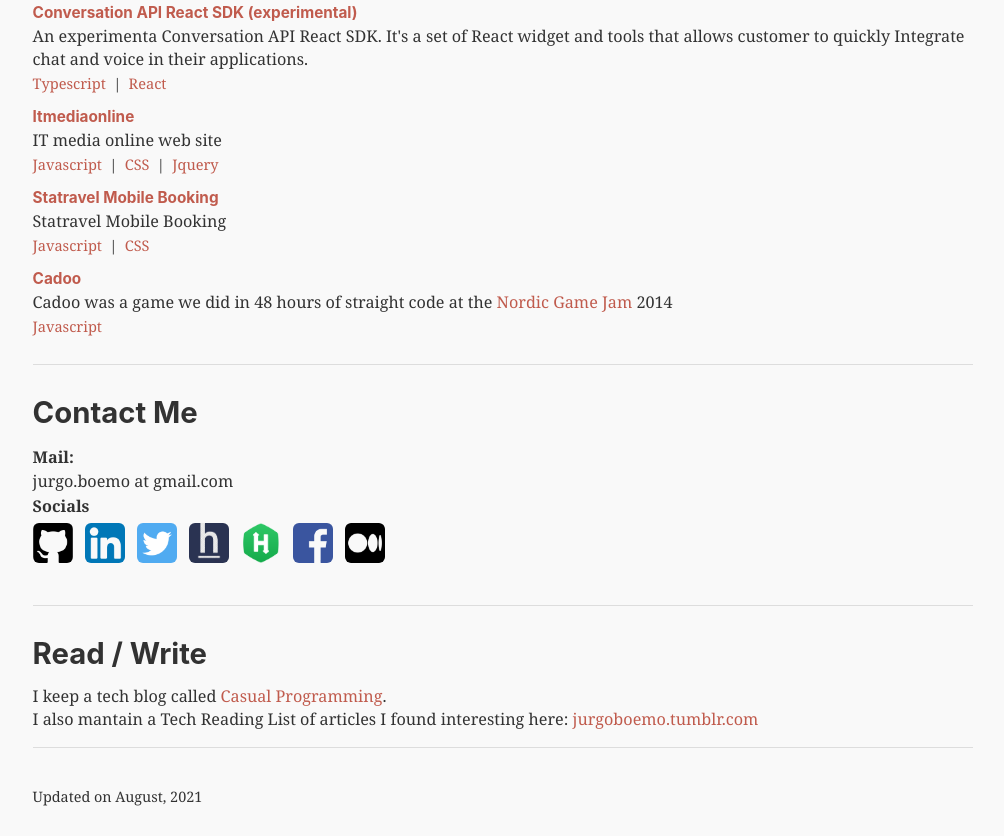
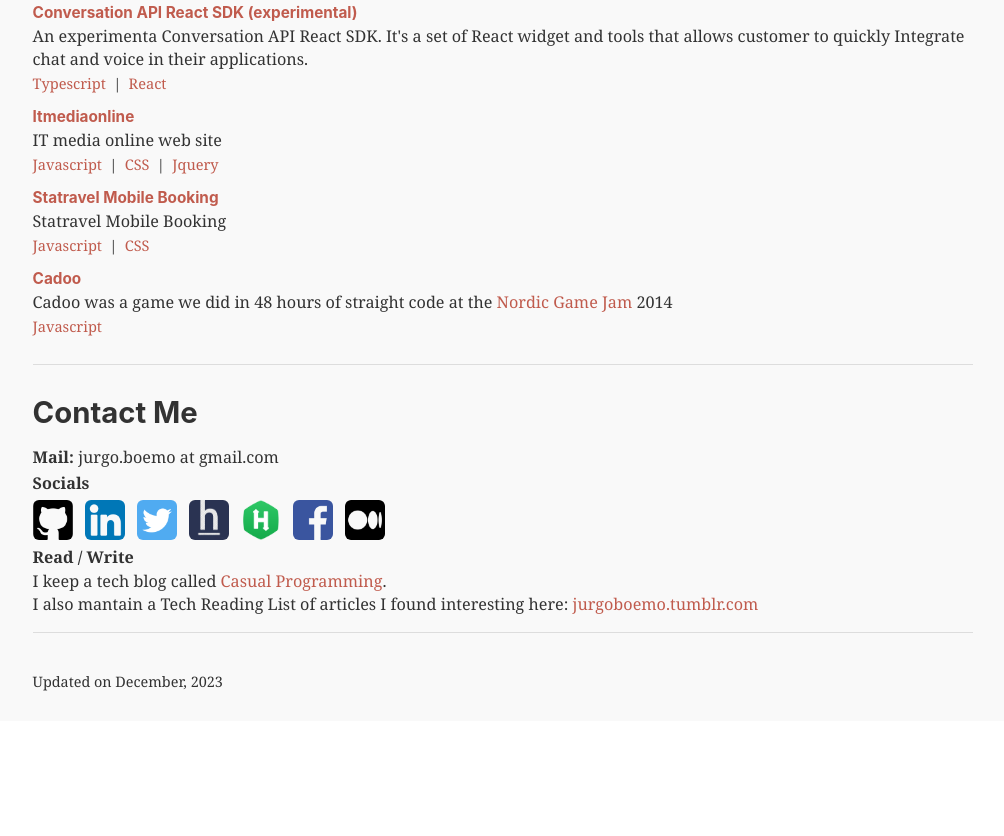
Before and after one commit to jurgob/jurgo-me, a Gatsby site: page / in a window 1280 px wide. Shown: the part 2370-3206 px from the top of the page, without its empty margins (137-1141 px from the left). After the commit the page ends 3091 px from the top, so only its background shows below. Built offline with nearby package versions, Linux system fonts and the light colour scheme; Gatsby itself is replaced by a stand-in of ours.

Commit message:
printable footer

```diff
--- a/src/components/layout.css
+++ b/src/components/layout.css
@@ -610,6 +610,11 @@
   max-width: 980px
 }
 
+.footer {
+  margin-top: 2rem;
+  font-size: 0.8em;
+}
+
 @media print {
   .header {
     position: absolute;
@@ -624,4 +629,8 @@
     font-size: 14px;
   }
 
+  .footer {
+    display: none;
+  }
+
 }
--- a/src/components/layout.js
+++ b/src/components/layout.js
@@ -58,12 +58,9 @@
       >
         <main>{children}</main>
         <footer
-          style={{
-            marginTop: `2rem`,
-            fontSize:"0.8em"
-          }}
+        className="footer"
         >
-          Updated on August, 2021
+          Updated on December, 2023
         </footer>
       </div>
       </div>
--- a/src/pages/index.js
+++ b/src/pages/index.js
@@ -98,7 +98,6 @@
   const linkStyle = {
     marginRight: "12px",
     display:"inline-block",
-
   }
 
   const imgStyle = {
@@ -106,7 +105,7 @@
   }
 
   return (
-    <p  style={{marginTop:"4px"}}>
+    <p  style={{margin:"4px 0"}}>
        <a style={linkStyle} href="https://github.com/jurgob" ><StaticImage style={imgStyle} width="40" height="40" src="../images/github_icon.png" alt="." /></a>
        <a style={linkStyle} href="https://uk.linkedin.com/in/jurgo" ><StaticImage style={imgStyle} width="40" height="40" src="../images/linkedin_icon.png" alt="." /></a>
        <a style={linkStyle} href="https://twitter.com/UselessClown" ><StaticImage style={imgStyle} width="40" height="40" src="../images/twitter_icon.png" alt="." /></a>
@@ -249,12 +248,11 @@
           </ProjectLine>
         </Section>
         <Section title="Contact Me" >
-          <b>Mail:</b>
-          <P>jurgo.boemo at gmail.com</P>
+          <b>Mail:</b> <span>jurgo.boemo at gmail.com</span>
+          <br />
           <b>Socials</b>
           <Socials/>
-        </Section>
-        <Section title="Read / Write" >
+          <b>Read / Write</b>
           <P>I keep a tech blog called <A href="https://casual-programming.com/" >Casual Programming</A>.</P>
           <P>I also mantain a Tech Reading List of articles I found interesting here: <A href="https://jurgoboemo.tumblr.com/" >jurgoboemo.tumblr.com</A>   </P>
         </Section>
```
